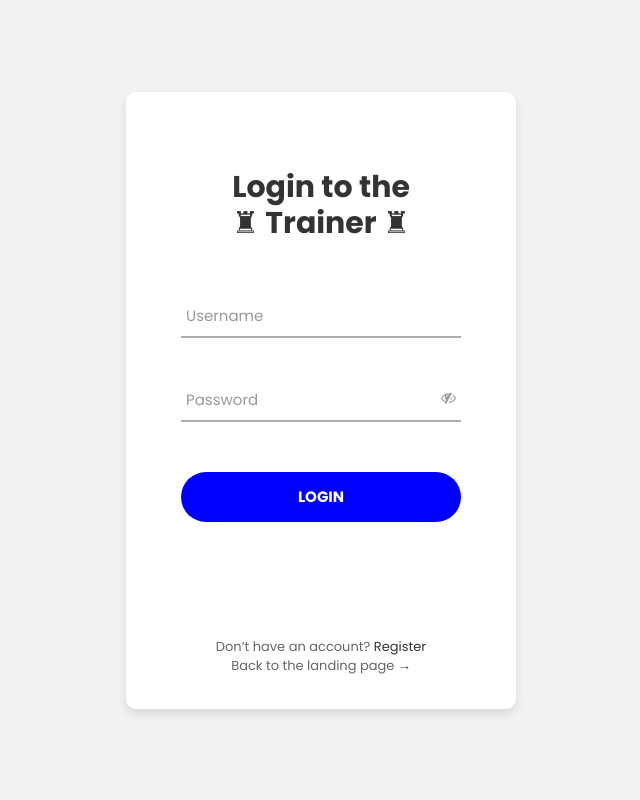
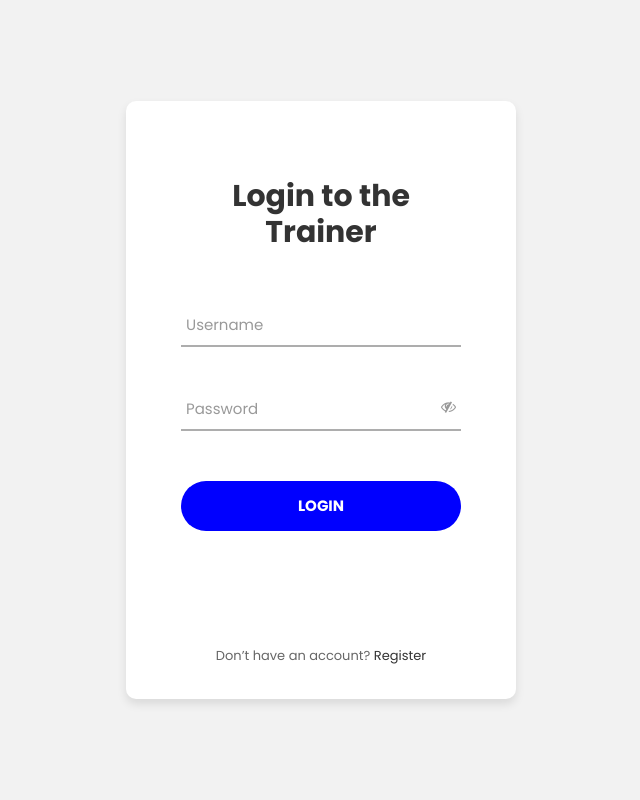
Before and after one commit to saisree27/chess-tactics-trainer, a Django app: page /login in a window 1280 px wide. Shown: the whole page, without its empty margins (319-959 px from the left). Run offline with Django 3.2, Linux system fonts and the light colour scheme; some libraries are stand-ins or nearby versions.

```diff
--- a/ChessTacticsTrainer/templates/landing.html
+++ b/ChessTacticsTrainer/templates/landing.html
@@ -8,7 +8,7 @@
 -->
 <html>
 	<head>
-		<title>ChessTacticsTrainer</title>
+		<title>Spatial by TEMPLATED</title>
 		<meta charset="utf-8" />
 		<meta name="viewport" content="width=device-width, initial-scale=1" />
 		<link rel="stylesheet" href="{% static 'css/landing.css' %}" />
--- a/ChessTacticsTrainer/templates/login.html
+++ b/ChessTacticsTrainer/templates/login.html
@@ -32,10 +32,10 @@
 	<div class="limiter">
 		<div class="container-login100">
 			<div class="wrap-login100">
-        <form class="login100-form validate-form" method="post" action="/login" autocomplete="off">
+        <form class="login100-form validate-form" method="post" action="/login">
           {% csrf_token %}
 					<span class="login100-form-title p-b-26">
-						Login to the <br>♜ Trainer ♜
+						Login to the Trainer
 					</span>
 
 					<br/>
@@ -71,14 +71,6 @@
 						<a class="txt2" href="/register">
 							Register
 						</a>
-
-						<span class="txt1">
-							<br>Back to the landing page
-						</span>
-
-						<a class="txt2" href="/">
-							→
-						</a>
 					</div>
 				</form>
 			</div>
--- a/ChessTacticsTrainer/templates/navbar.html
+++ b/ChessTacticsTrainer/templates/navbar.html
@@ -21,9 +21,9 @@
         <li class="nav-item">
             <a class="nav-link" href="/progress">Your Progress</a>
         </li>
-        <!-- <li class="nav-item">
+        <li class="nav-item">
             <a class="nav-link" href="/about">About</a>
-        </li> -->
+        </li>
         <li class="nav-item dropdown ml-auto">
             <a class="nav-link dropdown-toggle" href="#" id="navbarDropdownMenuLink" data-toggle="dropdown" aria-haspopup="true" aria-expanded="false">Logged in as {{user}} </a>
             <div class="dropdown-menu dropdown-menu-right" aria-labelledby="navbarDropdownMenuLink">
--- a/ChessTacticsTrainer/templates/preferences.html
+++ /dev/null
@@ -1,3 +0,0 @@
-{% load static %}
-{% include 'navbar.html' %}
-<h1>Preferences</h1>
--- a/ChessTacticsTrainer/templates/register.html
+++ b/ChessTacticsTrainer/templates/register.html
@@ -32,10 +32,10 @@
 	<div class="limiter">
 		<div class="container-login100">
 			<div class="wrap-login100">
-                <form class="login100-form validate-form" method="post" action="/register" autocomplete="off">
+                <form class="login100-form validate-form" method="post" action="/register">
                     {% csrf_token %}
 					<span class="login100-form-title p-b-26">
-						♞ Register ♞
+						Register!
 					</span>
 					<div class="wrap-input100 validate-input" data-validate = "Valid email is: a@b.c">
 						<input class="input100" type="text" name="email">
```
Also changed, not shown: README.md, 1 other file.
